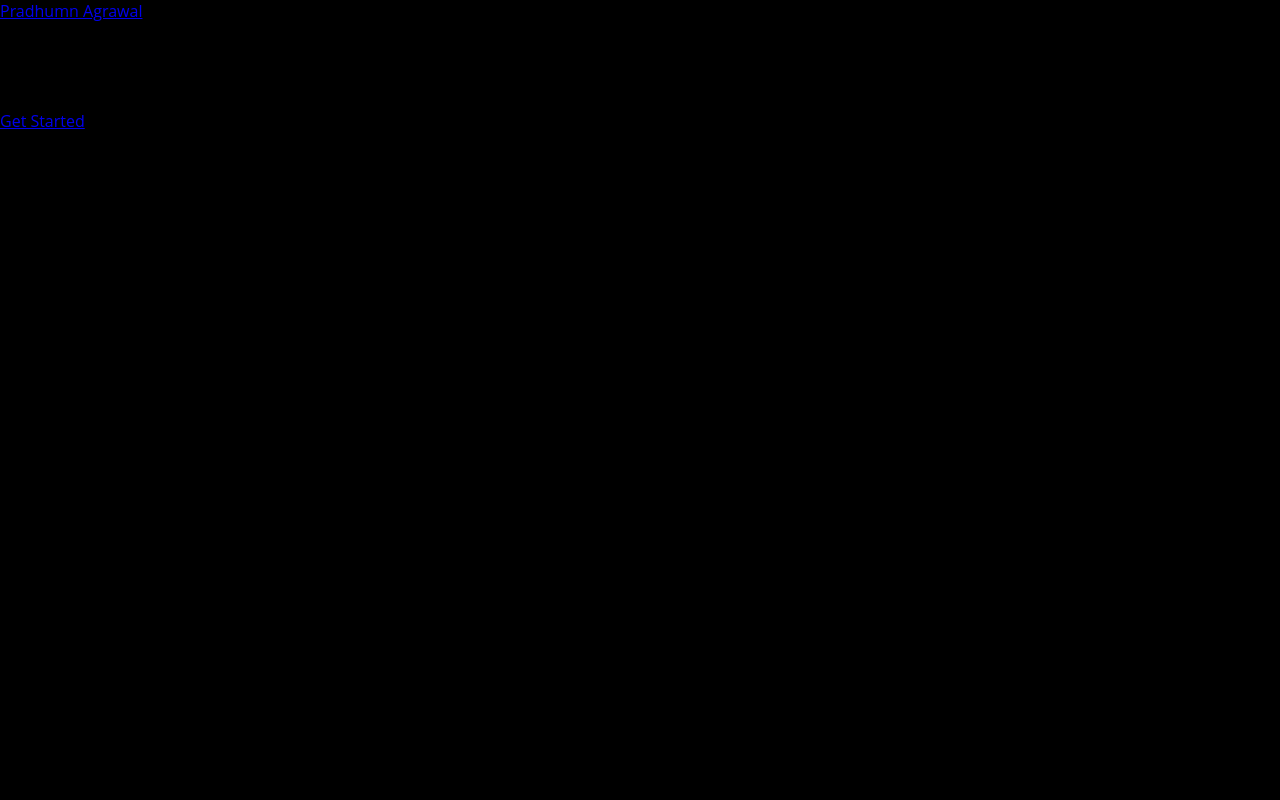
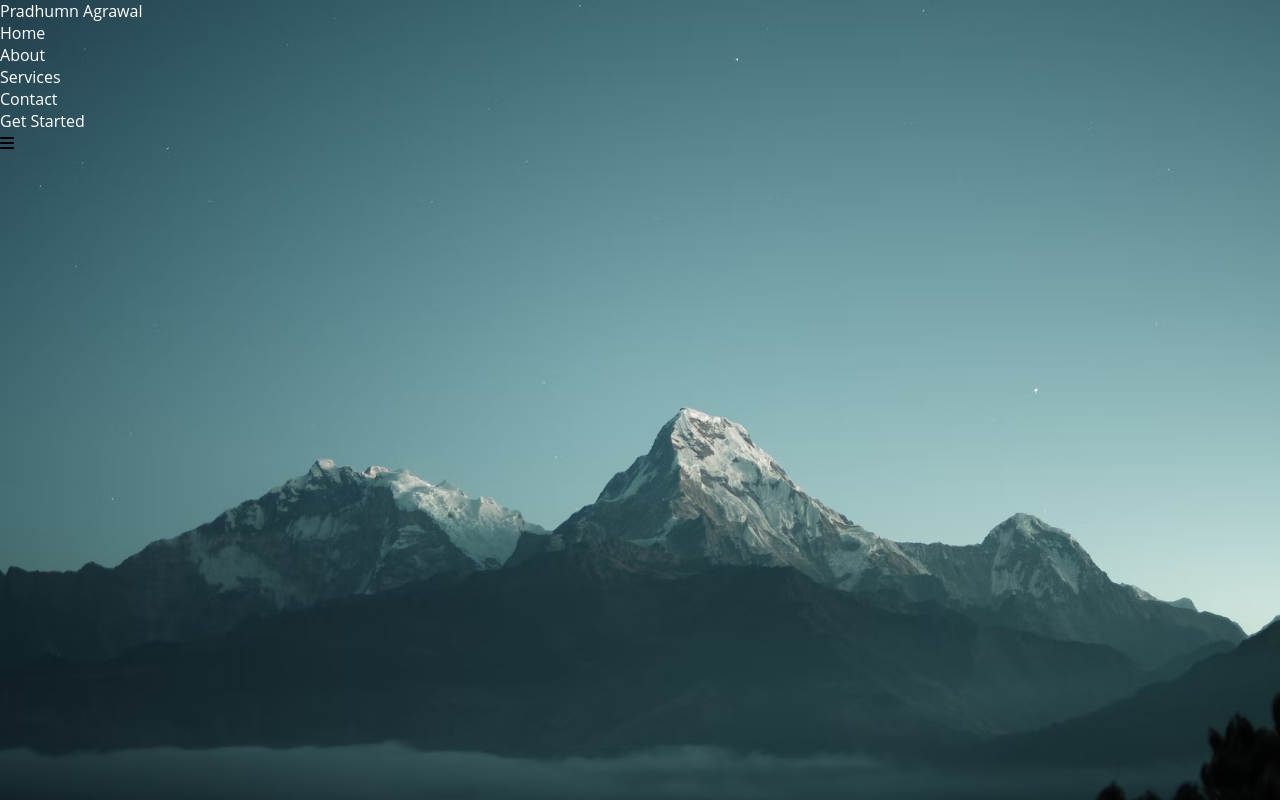
Before and after one commit to pradhumn14/responsive-navbar, a plain HTML site: page index.html in a window 1280 px wide. Drawn offline with Linux system fonts and the light colour scheme.

Commit message:
images added

```diff
--- a/index.html
+++ b/index.html
@@ -15,10 +15,10 @@
             <div class="logo"><a href="#">Pradhumn Agrawal</a></div>
 
             <ul class="links">
-                <li><a href="hero"></a>Home</li>
-                <li><a href="about"></a>About</li>
-                <li><a href="services"></a>Services</li>
-                <li><a href="contact"></a>Contact</li>
+                <li><a href="hero">Home</a></li>
+                <li><a href="about">About</a></li>
+                <li><a href="services">Services</a></li>
+                <li><a href="contact">Contact</a></li>
             </ul>
 
             <a href="#" class="action_btn">Get Started</a>
--- a/style.css
+++ b/style.css
@@ -9,5 +9,18 @@
 body {
     height: 100vh;
     background-color: #000;
-    background-image: url();
+    background-image: url(./img/mountains.avif);
+    background-position: center;
+    background-size: cover;
 }
+
+li {
+    list-style: none;
+}
+
+a {
+    text-decoration: none;
+    color: #fff;
+    font-size: 1rem;
+
+}
```
Also changed, not shown: img/mountain.jpg (added), img/mountains.avif (added).
